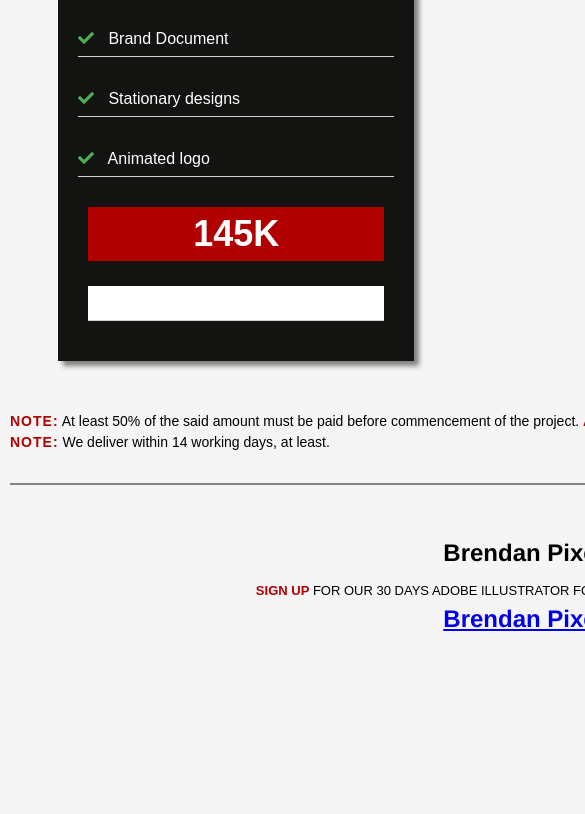
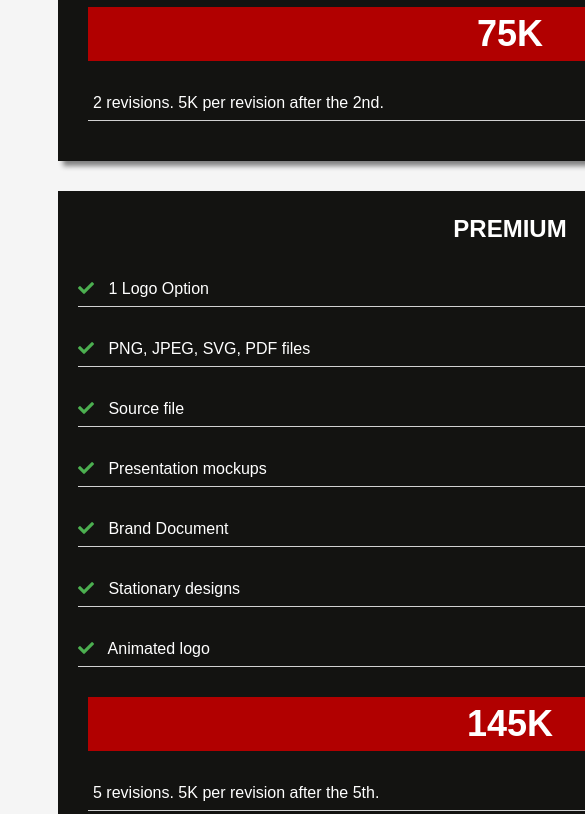
Before and after one commit to Tomiwa-232/Brendan-Pixels, a plain HTML site: page index.html in a window 390 px wide. Shown: the part 987-1801 px from the top of the page, 585 px wide, since content can reach past the window. Before the commit the page ends 1684 px from the top, so only its background shows below. Drawn offline with Linux system fonts and the light colour scheme; a web font is replaced by a local one.

Commit message:
Update style.css

```diff
--- a/CSS/style.css
+++ b/CSS/style.css
@@ -189,7 +189,7 @@ footer .h1-2:hover {
 /* Mobile responsiveness */
 @media (max-width: 768px) {
     .container_12 {
-        margin-top: 40px;
+        margin-top: 20px;
     }
 
     header h1 {
@@ -200,12 +200,10 @@ footer .h1-2:hover {
         display: block;
         width: 90%;
         margin: 0 auto;
-		background: powderblue;
-
     }
 
     .main .grid_4 {
-        width: auto;
+        width: 100%;
         margin-bottom: 20px;
     }
 
@@ -224,9 +222,6 @@ footer .h1-2:hover {
         transition: box-shadow 0.3s ease, transform 0.3s ease;
     }
 
-    .price p {
-        background: #ffffff;
-    }
     .note {
         width: 90%;
         margin: 20px auto;
@@ -235,7 +230,7 @@ footer .h1-2:hover {
 
     footer {
         text-align: center;
-        padding: 50px;
+        padding: 10px;
     }
 
     footer h1,
```
